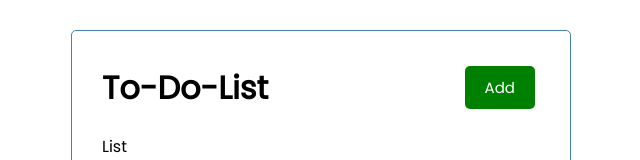
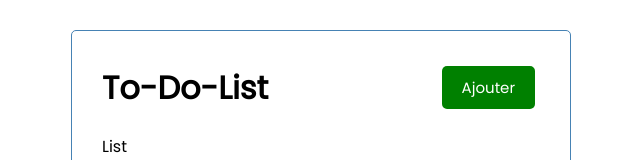
Before and after one commit to san292/task-App-Angular, an Angular app: page / in a window 1280 px wide. Shown: the top 160 px of the page, without its empty margins (319-959 px from the left). Built offline with nearby package versions, Linux system fonts and the light colour scheme; data requests are answered from the project's data file.

Commit message:
change color button Add

```diff
--- a/src/app/components/header/header.component.html
+++ b/src/app/components/header/header.component.html
@@ -1,6 +1,9 @@
 <header>
 
 <h1 >{{title}}  </h1>
-<app-button  color="green" text="Add" (btnClick)="toggleAddTask()"></app-button>
+<app-button  color="{{showAddTask ? 'red': 'green'}}"
+text="{{showAddTask ? 'Fermer': 'Ajouter'}}"
+(btnClick)="toggleAddTask()">
+</app-button>
 
 </header>
--- a/src/app/components/header/header.component.ts
+++ b/src/app/components/header/header.component.ts
@@ -1,4 +1,6 @@
 import { Component, OnInit } from '@angular/core';
+import { UiService } from 'src/app/services/ui.service';
+import { Subscription } from 'rxjs';
 
 @Component({
   selector: 'app-header',
@@ -7,10 +9,16 @@
 })
 export class HeaderComponent implements OnInit {
   title: string = 'To-Do-List';
-  constructor() {}
+  showAddTask: boolean = false;
+  subscription: Subscription=new Subscription()
+
+  // pour utiliser un service on doit l'ajoyer a noter constructeur
+  constructor(private uiService: UiService) {
+
+    this.subscription=this.uiService.onToggle().subscribe(value=>this.showAddTask=value)
+  }
   ngOnInit(): void {}
   toggleAddTask() {
-    console.log('toggleADDtask');
-
+    this.uiService.toggleAddtask();
   }
 }
--- /dev/null
+++ b/src/app/services/ui.service.ts
@@ -0,0 +1,20 @@
+import { Injectable } from '@angular/core';
+import { Observable, Subject } from 'rxjs';
+
+@Injectable({
+  providedIn: 'root',
+})
+export class UiService {
+  private showAddTask: boolean = false;
+  private subject = new Subject<any>();
+
+  constructor() {}
+
+  toggleAddtask(): void {
+    this.showAddTask = !this.showAddTask;
+    this.subject.next(this.showAddTask);
+  }
+  onToggle(): Observable<any> {
+    return this.subject.asObservable();
+  }
+}
```
Also changed, not shown: 1 other file (tests, documents, lock files or other folders).
